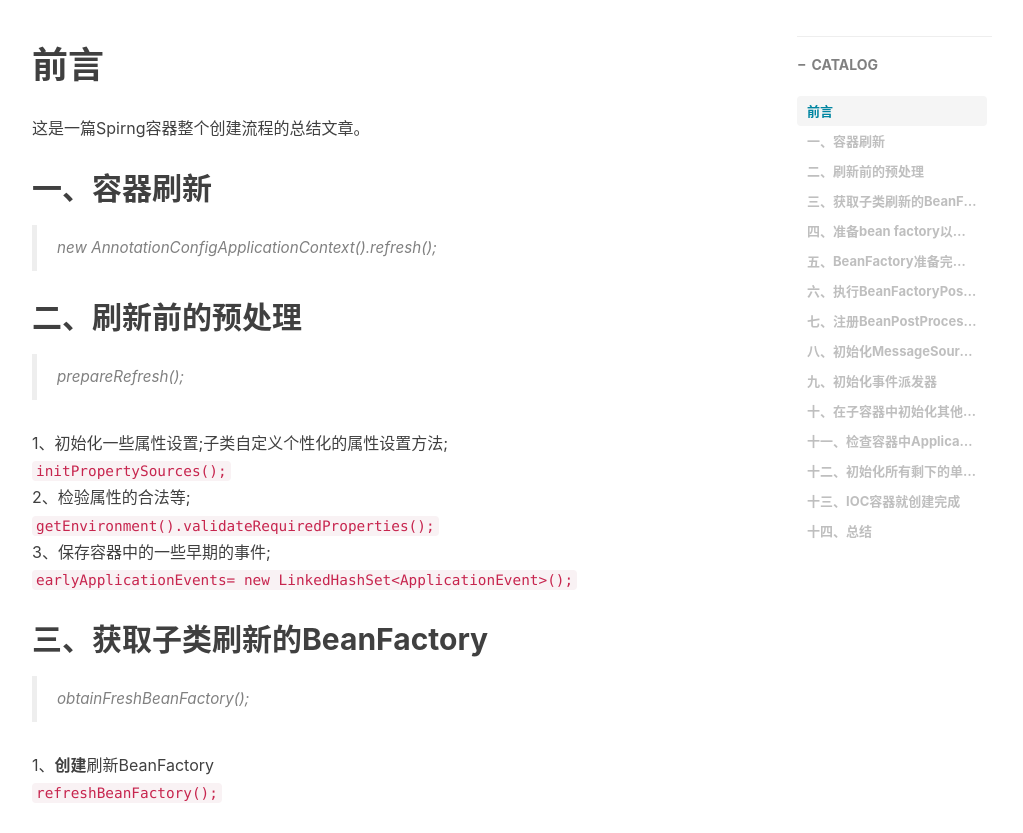
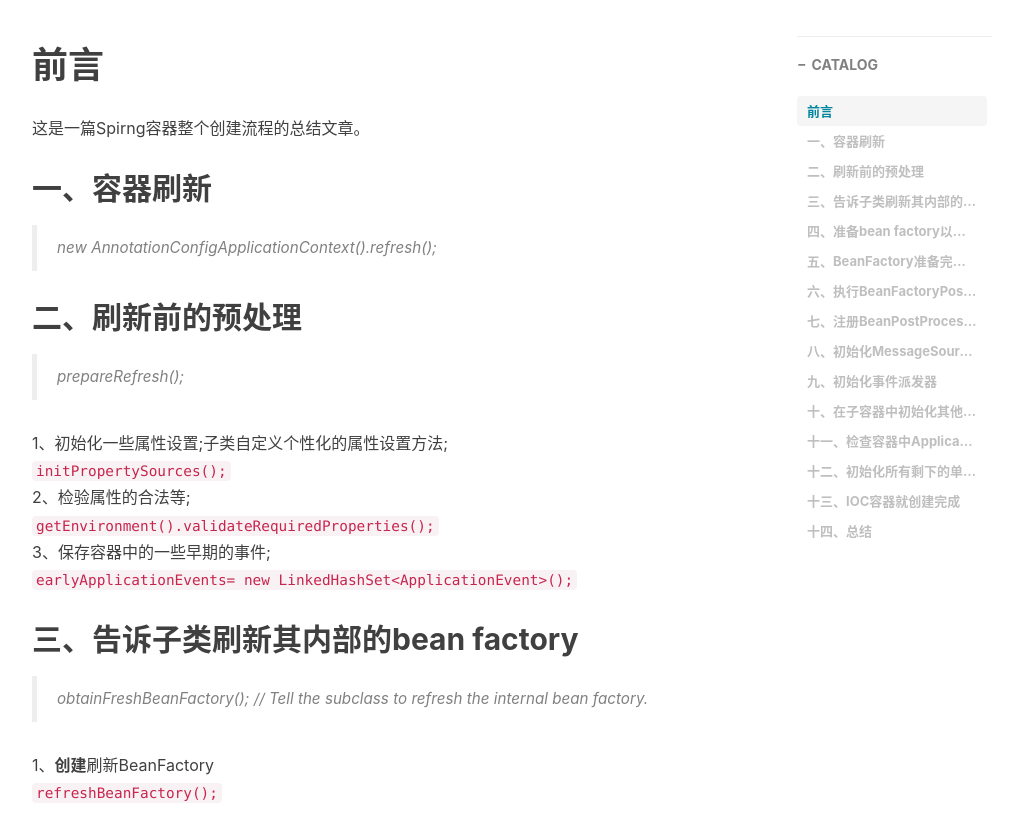
Before and after one commit to Bjorne1/Bjorne1.github.io, a Jekyll site: the page built from _posts/2019-02-25-spring-annotation-summarized.md, in a window 1280 px wide and 900 px high, scrolled down 460 px, cut to the strip 67-900 px from the top of the window. Shown: the whole strip, without its empty margins (233-1256 px from the left). Built offline with Jekyll 4.4.1, drawn with Linux system fonts in a browser that asks for light colours; nearby versions of some CDN libraries; comment, search, counter and statistics services are not loaded.

Commit message:
Update 2019-02-25-spring-annotation-summarized.md

```diff
--- a/_posts/2019-02-25-spring-annotation-summarized.md
+++ b/_posts/2019-02-25-spring-annotation-summarized.md
@@ -27,8 +27,8 @@ tags:
 3、保存容器中的一些早期的事件;
 `earlyApplicationEvents= new LinkedHashSet<ApplicationEvent>();`
 
-## 三、获取子类刷新的BeanFactory
->obtainFreshBeanFactory();
+## 三、告诉子类刷新其内部的bean factory
+>obtainFreshBeanFactory();  // Tell the subclass to refresh the internal bean factory.
 
 1、**创建**刷新BeanFactory
 `refreshBeanFactory();`
```
